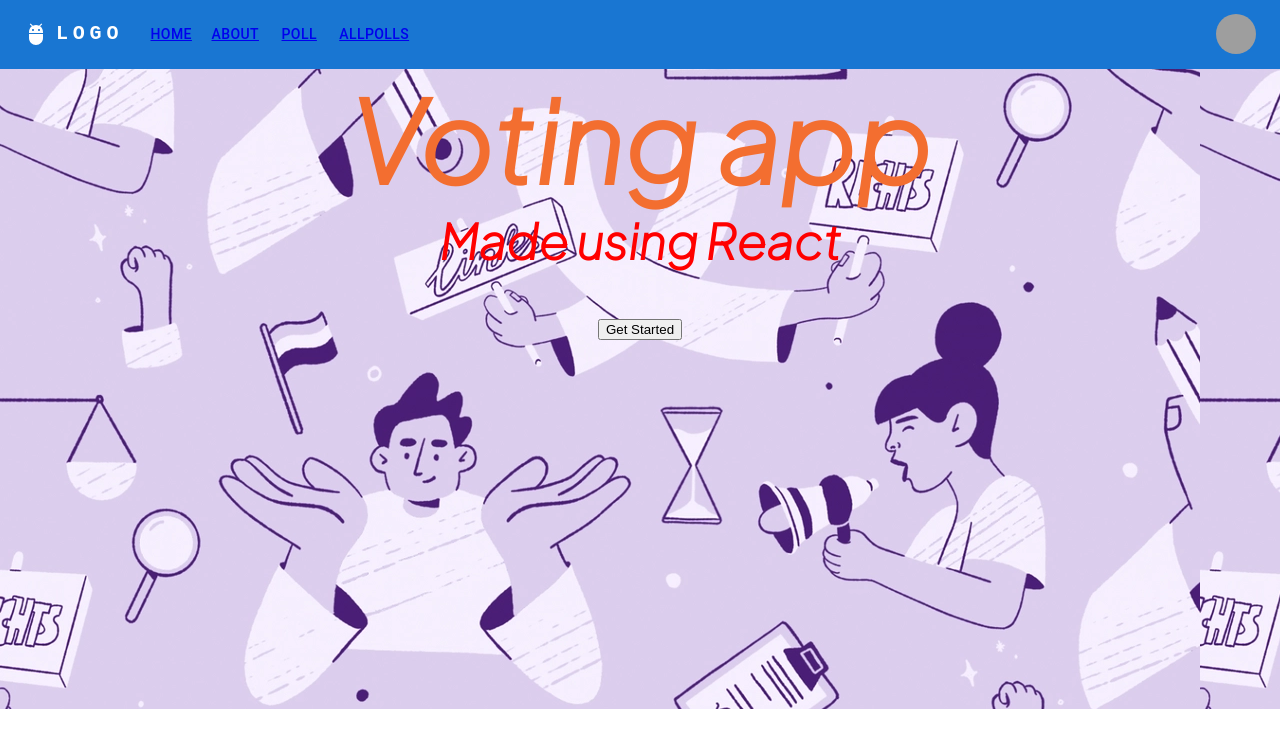
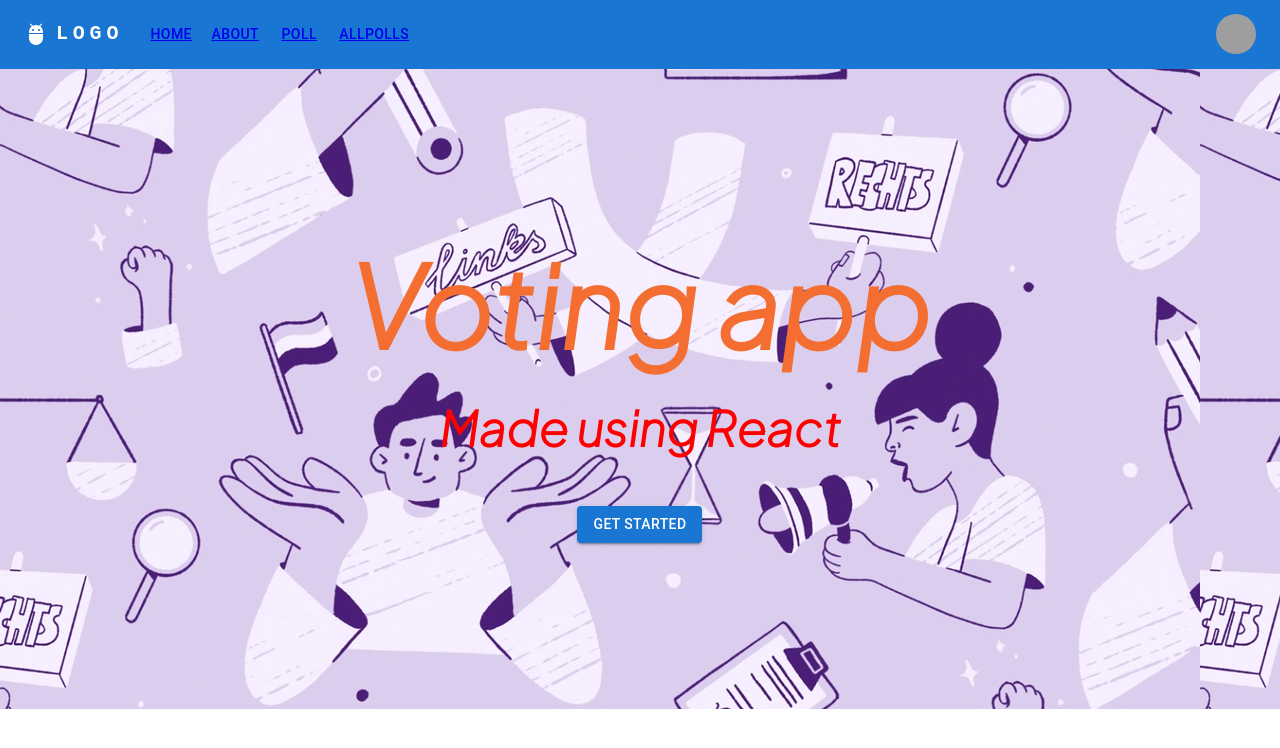
Before and after one commit to kartik7120/Survey-App, a React (Create React App) app: page / in a window 1280 px wide. Shown: the top 748 px of the page. Built offline with nearby package versions, Linux system fonts and the light colour scheme; grey boxes are pictures that could not be loaded.

Commit message:
Centered the text in home page

```diff
--- a/src/components/SinglePoll.jsx
+++ b/src/components/SinglePoll.jsx
@@ -1,6 +1,7 @@
 import { Button } from "@mui/material";
 import React from "react";
 import PollChoice from "../components/pollChoice";
+
 function SinglePoll(props) {
   const [state, setState] = React.useState({
     id: props.id,
--- a/src/components/pollChoice.jsx
+++ b/src/components/pollChoice.jsx
@@ -7,7 +7,6 @@ import {
 } from "@mui/material";
 import "../style.css";
 function PollChoice(props) {
-
   function handleChange(e) {
     props.setState(function (oldState) {
       return {
--- a/src/homeStyle.css
+++ b/src/homeStyle.css
@@ -1,9 +1,14 @@
 @import url("https://fonts.googleapis.com/css2?family=Montserrat+Alternates:ital,wght@1,200&display=swap");
 @import url("https://fonts.googleapis.com/css2?family=Plus+Jakarta+Sans:ital,wght@1,200&display=swap");
+
 .homeBody {
   background-image: url("./images/47f2488bdd1e2787b857fc00a0627683.webp");
   min-height: 40em;
-  margin-top: 0;
+  /* margin-top: 50em; */
+  display: flex;
+  flex-direction: row;
+  justify-content: center;
+  align-items: center;
 }
 
 .flex-box-home {
@@ -12,13 +17,20 @@
   justify-content: center;
   align-items: center;
 }
+
 .flex-box-home > h1 {
   font-family: "Plus Jakarta Sans", sans-serif;
   font-size: 7em;
   color: hsl(19, 89%, 57%);
+  margin: 0.5em;
+  margin-top: 0;
+  margin-bottom: 0.2em;
+  /* display: block; */
 }
+
 .flex-box-home > p {
   font-family: "Plus Jakarta Sans", sans-serif;
+  display: block;
   font-size: 3em;
   font-weight: 600;
   margin-top: 0;
--- a/src/routes/AllPolls.jsx
+++ b/src/routes/AllPolls.jsx
@@ -15,7 +15,7 @@ function AllPolls(props) {
         });
       });
   }, []);
-  // console.log("state = ", state);
+
   return (
     <Container maxWidth="xl">
       <div className="poll-wrapper">
--- a/src/routes/Home.jsx
+++ b/src/routes/Home.jsx
@@ -1,16 +1,17 @@
-import { Container } from "@mui/material";
+import { Button, Container } from "@mui/material";
 import React from "react";
 import "../homeStyle.css";
+
 function Home(props) {
   function handleClick(e) {}
   return (
-    <Container maxWidth="xl" className="homeBody">
+    <Container maxWidth="xl" className="homeBody" sx={{ display: "flex" }}>
       <div className="flex-box-home">
         <h1>Voting app</h1>
         <p>Made using React</p>
-        <button type="button" onClick={handleClick}>
+        <Button variant="contained" onClick={handleClick}>
           Get Started
-        </button>
+        </Button>
       </div>
     </Container>
   );
--- a/src/style.css
+++ b/src/style.css
@@ -1,5 +1,9 @@
 h1 {
   margin: 0 auto;
+}
+
+body {
+  scroll-behavior: smooth;
 }
 .poll--create {
   display: flex;
@@ -17,6 +21,8 @@ h1 {
 .optionGrid {
   display: -ms-grid;
   display: grid;
+  -ms-grid-column: auto;
+  grid-column: auto;
   grid-template-columns: repeat(2, 1fr);
   grid-auto-rows: minmax(10em, 1fr);
 }
@@ -38,3 +44,27 @@ h1 {
   justify-content: center;
   align-items: center;
 }
+
+.barGrid {
+  position: relative;
+  display: grid;
+  grid-auto-columns: minmax(5em, 1fr);
+  grid-auto-rows: 1fr;
+}
+
+.bar {
+  background-color: transparent;
+  border: 2px solid black;
+  position: absolute;
+  width: 10em;
+  height: 5em;
+  top: 5em;
+  margin-top: 1em;
+}
+
+.bar:first-of-type {
+  margin-top: 0;
+  width: 10em;
+  height: 5em;
+  top: 0;
+}
```
